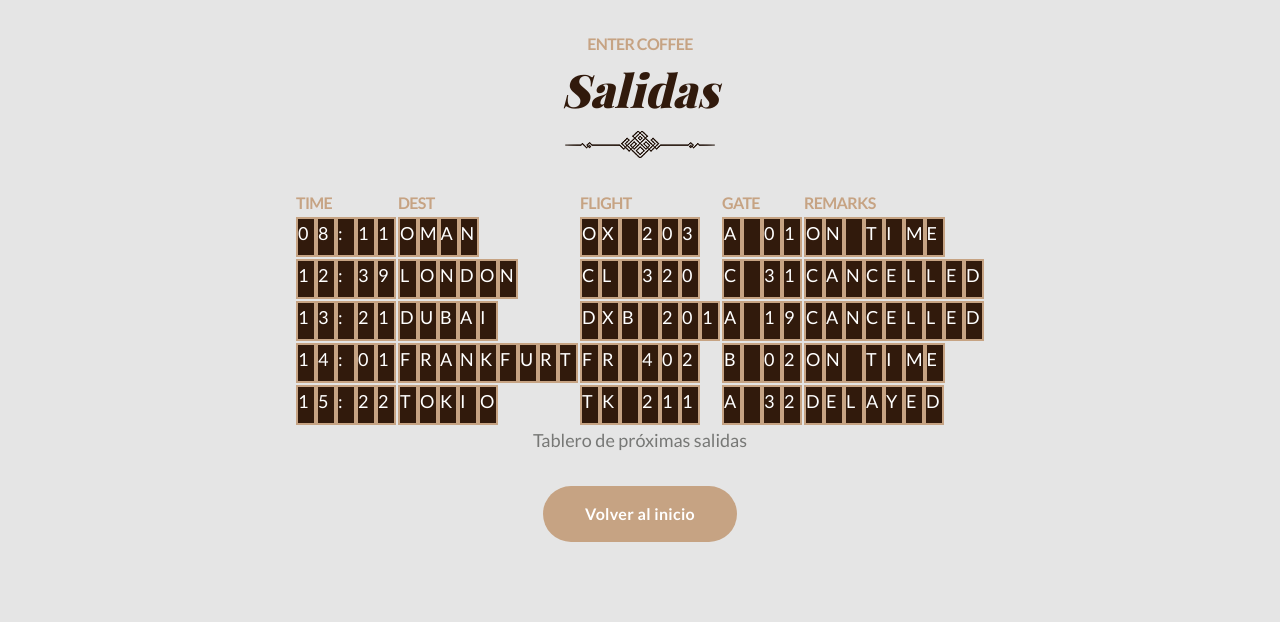
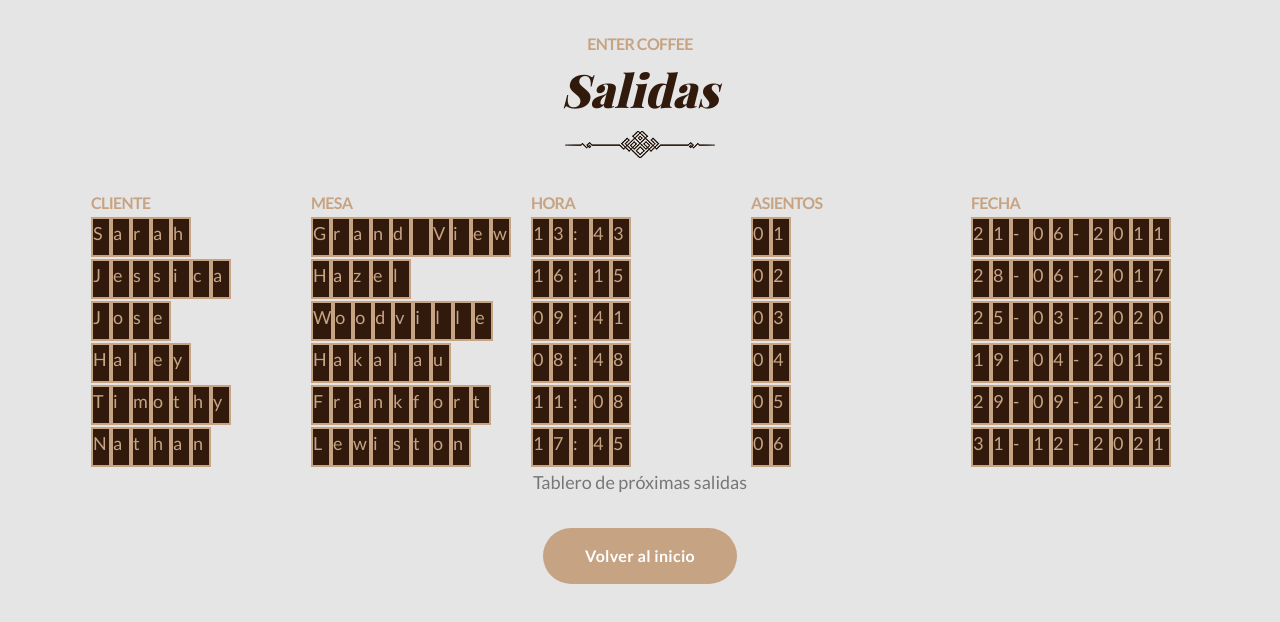
Before and after one commit to davzarov/entercoffee, a Vue app: page /tablero in a window 1280 px wide. Shown: the top 622 px of the page. Built offline with nearby package versions, Linux system fonts and the light colour scheme; a web font is replaced by a local one.

Commit message:
dashboard fixes and full menu started

```diff
--- a/src/components/dashboard/TableHead.vue
+++ b/src/components/dashboard/TableHead.vue
@@ -1,11 +1,11 @@
 <template>
   <thead class="pretitle">
     <tr>
-      <th>TIME</th>
-      <th>DEST</th>
-      <th>FLIGHT</th>
-      <th>GATE</th>
-      <th>REMARKS</th>
+      <th class="w-[220px]">CLIENTE</th>
+      <th class="w-[220px]">MESA</th>
+      <th class="w-[220px]">HORA</th>
+      <th class="w-[220px]">ASIENTOS</th>
+      <th class="w-[220px]">FECHA</th>
     </tr>
   </thead>
 </template>
--- a/src/components/dashboard/TableLetter.vue
+++ b/src/components/dashboard/TableLetter.vue
@@ -12,7 +12,7 @@ setTimeout(() => {
 <template>
   <div
     :class="[
-      'float-left h-[40px] min-w-[20px] border-2 border-solid border-accent bg-dark text-white',
+      'float-left h-[40px] min-w-[20px] border-2 border-solid border-accent bg-dark text-accent',
       flip ? 'flip' : null,
     ]"
   >
--- /dev/null
+++ b/src/components/menu/MenuGrid.vue
@@ -0,0 +1,37 @@
+<script setup>
+const props = defineProps(["menuItems"]);
+</script>
+
+<template>
+  <div class="grid min-h-[590px] grid-cols-1 lg:grid-cols-4">
+    <div v-for="(item, index) in menuItems" :key="index">
+      <div class="flex h-full flex-row lg:flex-col">
+        <!-- image -->
+        <div
+          :class="[
+            'w-[45%] md:w-auto',
+            index === 1 || index === 3 ? 'lg:order-1' : 'order-none',
+          ]"
+        >
+          <img :src="item.image" alt="" />
+        </div>
+        <!-- text -->
+        <div
+          class="flex flex-1 flex-col justify-center bg-[#fff3e4] px-6 lg:max-h-[250px] lg:p-12 xl:max-h-max"
+        >
+          <div class="text-center">
+            <div class="text-xl font-semibold text-dark xl:text-2xl">
+              {{ item.name }}
+            </div>
+            <div
+              class="my-1 text-[20px] font-semibold text-accent lg:my-6 lg:text-[40px]"
+            >
+              {{ item.price }}
+            </div>
+            <div>{{ item.description }}</div>
+          </div>
+        </div>
+      </div>
+    </div>
+  </div>
+</template>
--- /dev/null
+++ b/src/constants/fullMenu.js
@@ -0,0 +1,77 @@
+export const coffeeMenu = [
+  {
+    image: "",
+    name: "Espresso",
+    price: 10000,
+    description: "",
+  },
+  {
+    image: "",
+    name: "Americano",
+    price: 12000,
+    description: "",
+  },
+  {
+    image: "",
+    name: "Con leche",
+    price: 13000,
+    description: "",
+  },
+  {
+    image: "",
+    name: "Latte Machiatto",
+    price: 15000,
+    description: "",
+  },
+  {
+    image: "",
+    name: "Capuccino",
+    price: 15000,
+    description: "",
+  },
+  {
+    image: "",
+    name: "Mocca",
+    price: 17000,
+    description: "",
+  },
+];
+
+export const teaMenu = [
+  {
+    image: "",
+    name: "Té negro",
+    price: 10000,
+    description: "",
+  },
+  {
+    image: "",
+    name: "Té con leche",
+    price: 13000,
+    description: "",
+  },
+  {
+    image: "",
+    name: "Té digestivo",
+    price: 10000,
+    description: "",
+  },
+  {
+    image: "",
+    name: "Cocido negro",
+    price: 10000,
+    description: "",
+  },
+  {
+    image: "",
+    name: "Cocido con leche",
+    price: 13000,
+    description: "",
+  },
+  {
+    image: "",
+    name: "Chocolate casero",
+    price: 15000,
+    description: "",
+  },
+];
--- a/src/views/DashboardView.vue
+++ b/src/views/DashboardView.vue
@@ -39,6 +39,51 @@ const flights = [
     remarks: "DELAYED",
   },
 ];
+
+const newFlights = [
+  {
+    name: "Sarah",
+    table: "Grand View",
+    time: "13:43",
+    seat: "01",
+    date: "21-06-2011",
+  },
+  {
+    name: "Jessica",
+    table: "Hazel",
+    time: "16:15",
+    seat: "02",
+    date: "28-06-2017",
+  },
+  {
+    name: "Jose",
+    table: "Woodville",
+    time: "09:41",
+    seat: "03",
+    date: "25-03-2020",
+  },
+  {
+    name: "Haley",
+    table: "Hakalau",
+    time: "08:48",
+    seat: "04",
+    date: "19-04-2015",
+  },
+  {
+    name: "Timothy",
+    table: "Frankfort",
+    time: "11:08",
+    seat: "05",
+    date: "29-09-2012",
+  },
+  {
+    name: "Nathan",
+    table: "Lewiston",
+    time: "17:45",
+    seat: "06",
+    date: "31-12-2021",
+  },
+];
 </script>
 
 <template>
@@ -54,7 +99,7 @@ const flights = [
           Tablero de próximas salidas
         </caption>
         <TableHead />
-        <TableBody :flights="flights" />
+        <TableBody :flights="newFlights" />
       </table>
       <RouterLink class="btn mx-auto" :to="{ name: 'home' }"
         >Volver al inicio</RouterLink
--- /dev/null
+++ b/src/views/MenuView.vue
@@ -0,0 +1,26 @@
+<script setup>
+import MenuGrid from "../components/menu/MenuGrid.vue";
+import { ModelWhiteImg } from "../constants/data";
+import { coffeeMenu, teaMenu } from "../constants/fullMenu";
+</script>
+
+<template>
+  <section class="min-h-[780px]">
+    <!-- background -->
+    <div class="absolute -z-0 h-[780px] w-full max-w-[1800px] bg-menu"></div>
+    <!-- text -->
+    <div class="relative top-44 z-10 lg:top-36">
+      <div class="container mx-auto flex flex-col items-center text-center">
+        <h2 class="h2 max-w-[400px] text-center capitalize text-white">
+          Menú completo
+        </h2>
+        <p class="mb-8 capitalize text-white/70"></p>
+        <div>
+          <img :src="ModelWhiteImg" alt="" />
+        </div>
+      </div>
+    </div>
+    <!-- menu gallery -->
+    <MenuGrid :menu-items="coffeeMenu" />
+  </section>
+</template>
```
